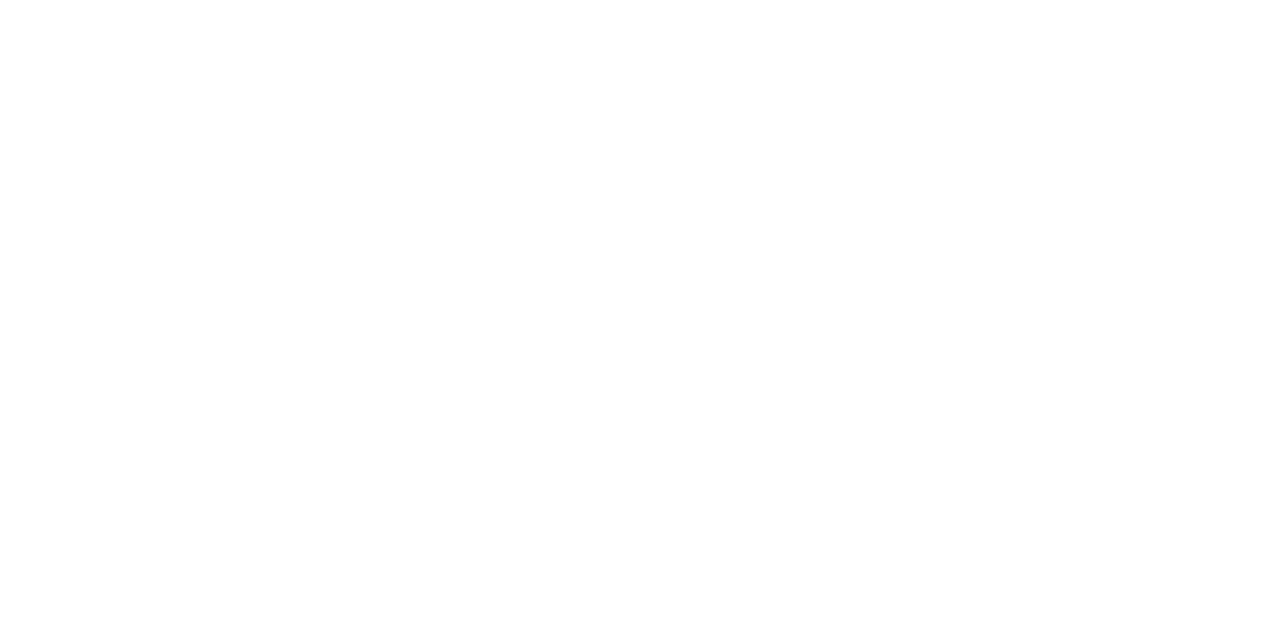
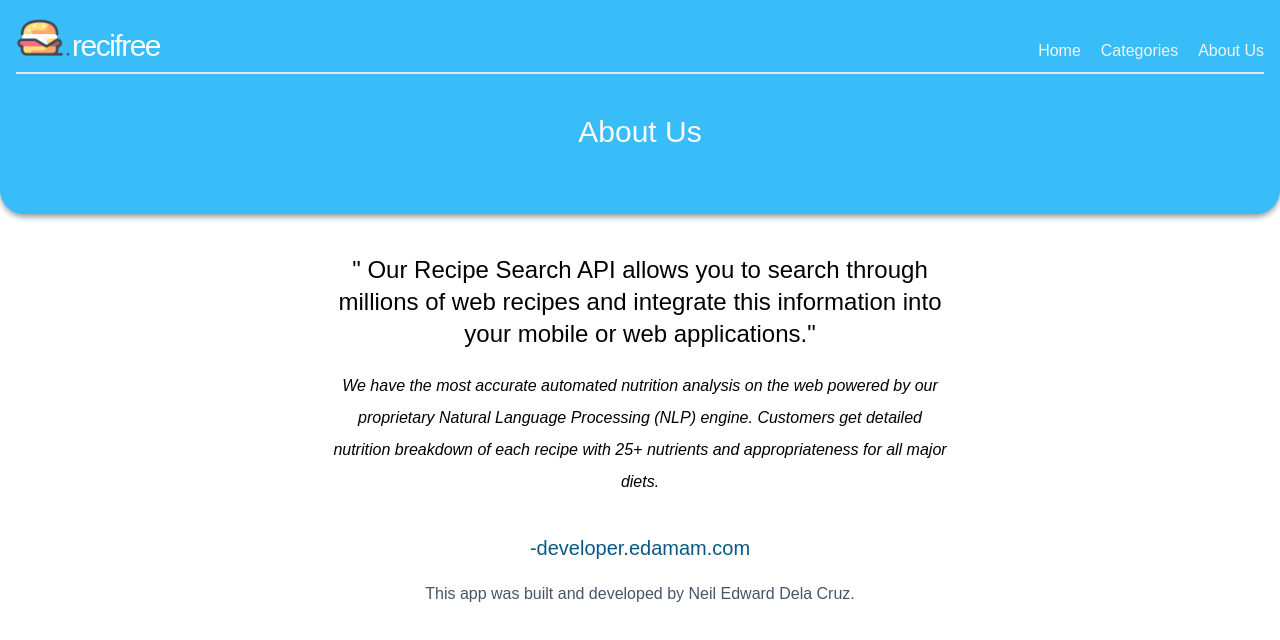
Before and after one commit to neildc14/recifree, a React (Create React App) app: page /about in a window 1280 px wide. Before the commit this address had no page. Shown: the top 640 px of the page. Built offline with nearby package versions, Linux system fonts and the light colour scheme.

Commit message:
added about page

```diff
--- a/src/App.js
+++ b/src/App.js
@@ -9,6 +9,7 @@ import Banner from "./layouts/Banner";
 import PulseLoading from "./components/PulseLoading";
 
 const RecipeDetails = lazy(() => import("./components/RecipeDetails"));
+const About = lazy(() => import("./pages/About"));
 
 const queryClient = new QueryClient();
 
@@ -36,6 +37,16 @@ function App() {
               </Suspense>
             }
           />
+          <Route
+            path="about"
+            element={
+              <Suspense fallback={<PulseLoading />}>
+                <About>
+                  <Header />
+                </About>
+              </Suspense>
+            }
+          />
         </Routes>
         <ReactQueryDevtools initialIsOpen={false} />
       </QueryClientProvider>
--- a/src/components/Main.jsx
+++ b/src/components/Main.jsx
@@ -5,7 +5,7 @@ import SearchRecipe from "./SearchRecipe";
 function Main({ children }) {
   return (
     <div>
-      <div className="wrapper h-5/6 max-h-min rounded-bl-3xl rounded-br-3xl transition-all bg-orange-400  px-4 pb-16 ">
+      <div className="wrapper h-5/6 max-h-min rounded-bl-3xl rounded-br-3xl transition-all bg-orange-400 shadow-md shadow-gray-400  px-4 pb-16 ">
         {children}
       </div>
       <section className="mx-4 pb-4 ">
--- a/src/components/RecipeDetails.jsx
+++ b/src/components/RecipeDetails.jsx
@@ -19,7 +19,7 @@ function RecipeDetails({ children }) {
   return (
     <div>
       {" "}
-      <div className="wrapper h-5/6 max-h-min rounded-bl-3xl rounded-br-3xl transition-all bg-green-400  px-4 pb-16 ">
+      <div className="wrapper h-5/6 max-h-min rounded-bl-3xl rounded-br-3xl transition-all bg-green-400  px-4 pb-16 shadow-md shadow-gray-400 ">
         {children}
         <h1 className="pt-10 text-center text-3xl text-slate-50 ">{label}</h1>
       </div>
--- a/src/layouts/ModalNav.jsx
+++ b/src/layouts/ModalNav.jsx
@@ -6,7 +6,7 @@ export default function ModalNav() {
   return ReactDOM.createPortal(
     <>
       <UlNav
-        ulClass="absolute top-20 right-5 rounded-tl-3xl  rounded-bl-3xl flex flex-col gap-9 rounded-br-3xl text-right bg-emerald-500 pl-28 py-16 pr-10 "
+        ulClass="absolute top-20 right-5 rounded-tl-3xl rounded-bl-3xl flex flex-col gap-9 rounded-br-3xl shadow-sm shadow-emerald-400 text-right bg-emerald-500 pl-28 py-16 pr-10 "
         linkClass="ease-in-out hover:text-amber-400 text-xl text-slate-100 tracking-wider"
       />
     </>,
--- a/src/layouts/UlNav.jsx
+++ b/src/layouts/UlNav.jsx
@@ -5,18 +5,18 @@ export default function UlNav({ ulClass, linkClass }) {
   return (
     <ul className={ulClass}>
       <li>
-        <NavLink href="#" className={linkClass}>
-          Recipes
+        <NavLink to="/" className={linkClass}>
+          Home
         </NavLink>
       </li>
       <li>
-        <NavLink href="#" className={linkClass}>
-          About Us
+        <NavLink to="categories" className={linkClass}>
+          Categories
         </NavLink>
       </li>
       <li>
-        <NavLink href="#" className={linkClass}>
-          Feeds
+        <NavLink to="/about" className={linkClass}>
+          About Us
         </NavLink>
       </li>
     </ul>
--- /dev/null
+++ b/src/pages/About.jsx
@@ -0,0 +1,41 @@
+import React from "react";
+
+function About({ children }) {
+  return (
+    <div>
+      <div className="wrapper h-5/6 max-h-min rounded-bl-3xl rounded-br-3xl transition-all bg-sky-400  px-4 pb-16 shadow-md shadow-gray-400">
+        {children}
+        <h1 className="pt-10 text-center text-3xl text-slate-50 ">About Us</h1>
+      </div>
+      <section className="mt-10 mx-auto px-2 lg:w-1/2">
+        <h1 className="text-center text-2xl leading-8">
+          " Our Recipe Search API allows you to search through millions of web
+          recipes and integrate this information into your mobile or web
+          applications."
+        </h1>
+        <h2 className="mt-5 text-center text-base leading-8">
+          <em>
+            We have the most accurate automated nutrition analysis on the web
+            powered by our proprietary Natural Language Processing (NLP) engine.
+            Customers get detailed nutrition breakdown of each recipe with 25+
+            nutrients and appropriateness for all major diets.
+          </em>
+        </h2>
+        <div className="text-center mt-9">
+          {" "}
+          <a
+            href="https://developer.edamam.com/"
+            className="text-md text-sky-800 text-xl"
+          >
+            -developer.edamam.com
+          </a>
+        </div>
+        <p class="mt-5 text-center text-slate-600">
+          This app was built and developed by Neil Edward Dela Cruz.
+        </p>
+      </section>
+    </div>
+  );
+}
+
+export default About;
```
